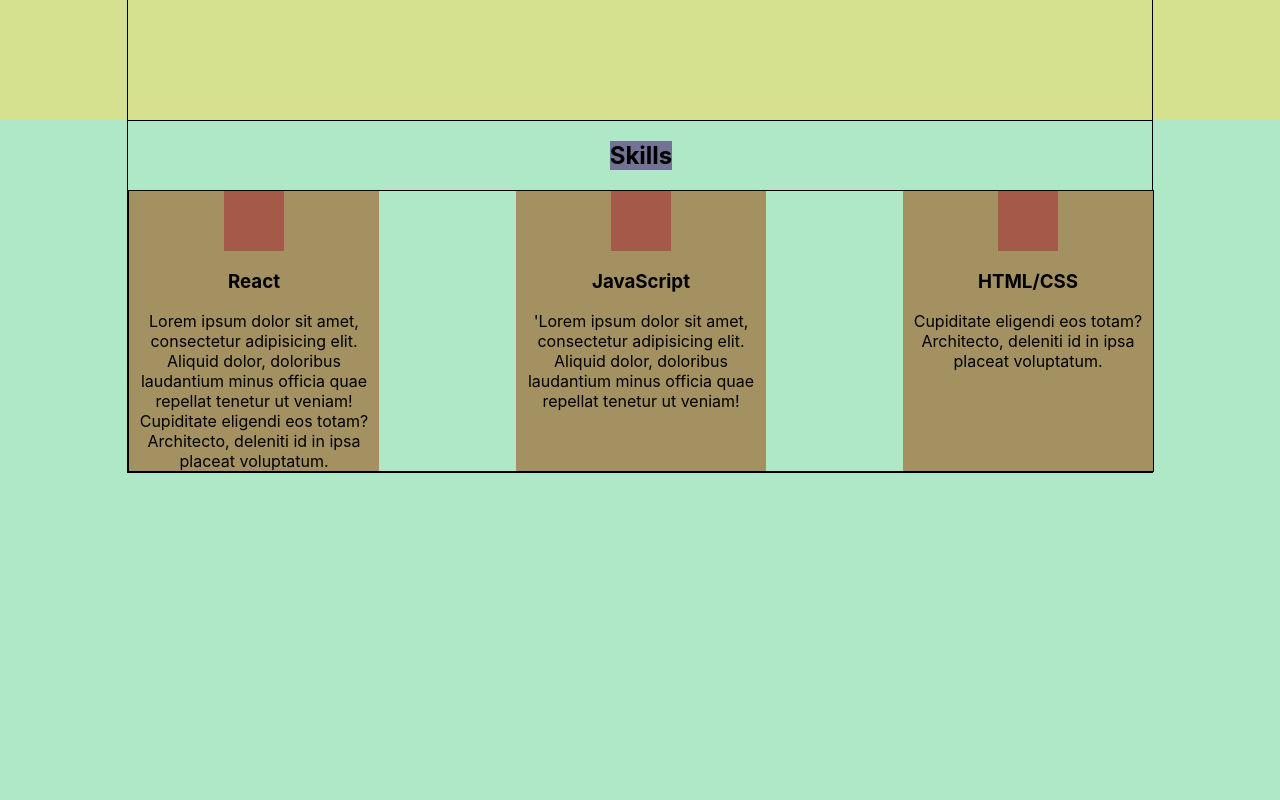
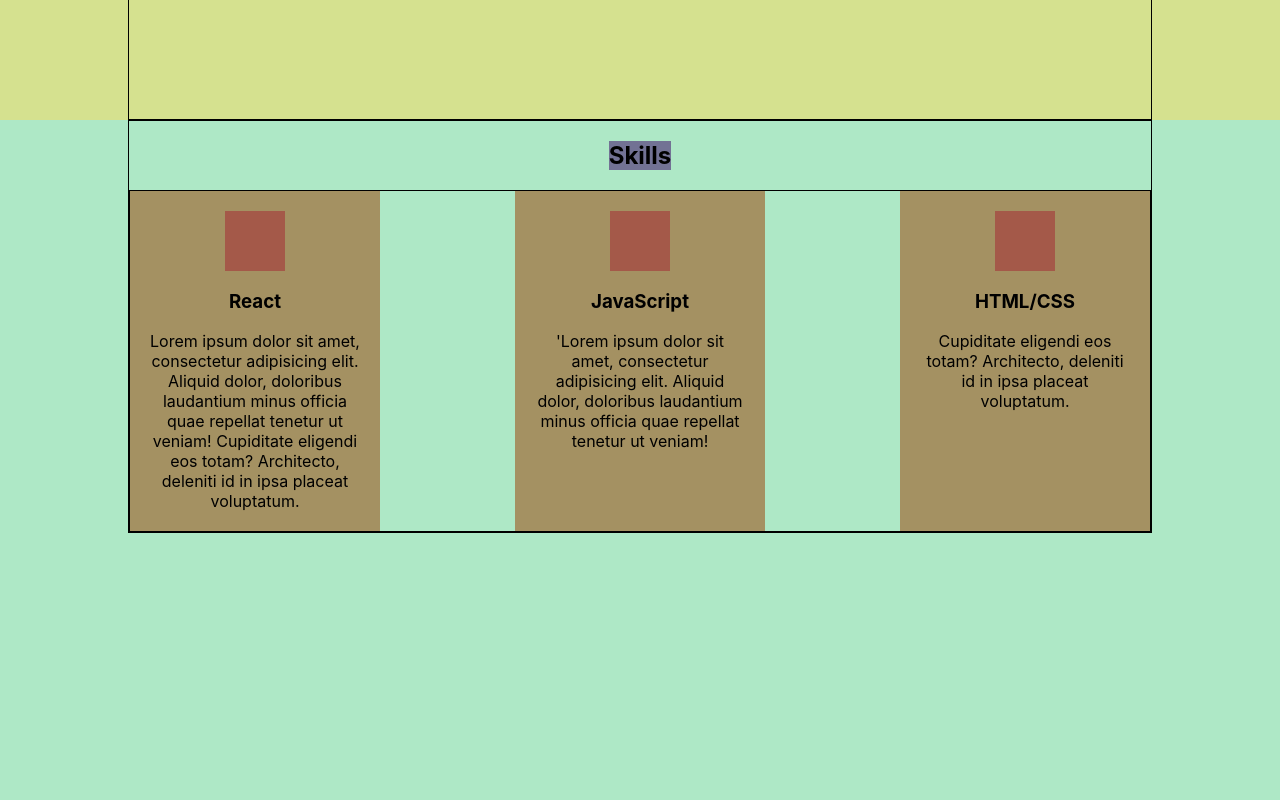
Before and after one commit to VladKravets/CV, a React (Create React App) app: page / in a window 1280 px wide. Shown: the part 760-1560 px from the top of the page. Built offline with nearby package versions, Linux system fonts and the light colour scheme.

Commit message:
fixed styling

```diff
--- a/package.json
+++ b/package.json
@@ -1,6 +1,6 @@
 {
   "name": "my-cv",
-  "homepage": "https://VladKravets.github.io/CV",
+  "homepage": "https://VladKravets.github.io/Portfolio",
   "version": "0.1.0",
   "private": true,
   "dependencies": {
--- /dev/null
+++ b/src/Contacts/Contacts.module.css
@@ -0,0 +1,45 @@
+.contactsBlock{
+    min-height: 100vh;
+    display: flex;
+    flex-direction: column;
+    align-items: center;
+    justify-content: center;
+    background-color: #af7171;
+}
+.container{
+    width: 80%;
+    border:1px solid;
+    text-align: center;
+    flex-wrap: wrap;
+
+}
+input[type='text']{
+    line-height: 2;
+    margin-bottom: 5px;
+    background-color: #38de80;
+}
+textarea{
+    height: 70%;
+    background-color: gray;
+}
+.title{
+    margin: 50px;
+}
+
+.contactsForm{
+    width: 280px;
+    height: 30vh;
+    display: flex;
+    flex-direction: column;
+    margin: 0 auto;
+
+}
+
+.button{
+    display: inline-block;
+    text-decoration: none;
+    user-select: none;
+    background-color: #9ea408;
+    padding: 10px 25px;
+    margin-top: 100px;
+}
--- a/src/Skills/Skill/Skill.module.css
+++ b/src/Skills/Skill/Skill.module.css
@@ -5,6 +5,8 @@
     flex-direction: column;
     align-items: center;
     text-align: center;
+    padding: 20px;
+    box-sizing: border-box;
 }
 .icon{
     height: 60px;
--- a/src/Skills/Skills.module.css
+++ b/src/Skills/Skills.module.css
@@ -15,4 +15,5 @@
     display: flex;
     justify-content: space-between;
     flex-wrap: wrap;
+    box-sizing: border-box;
 }
--- a/src/index.css
+++ b/src/index.css
@@ -1,3 +1,6 @@
+*{
+  box-sizing: border-box;
+}
 body {
   margin: 0;
   font-family: -apple-system, BlinkMacSystemFont, 'Segoe UI', 'Roboto', 'Oxygen',
```
